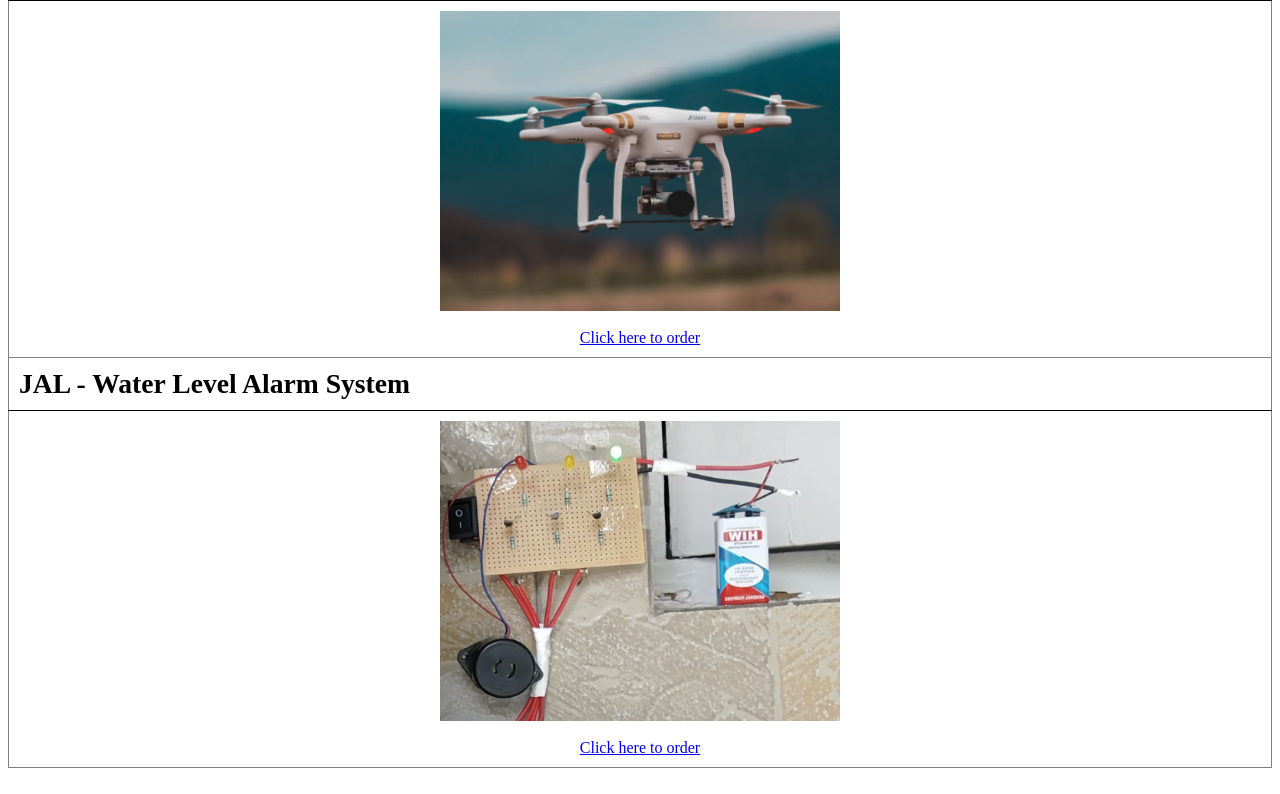
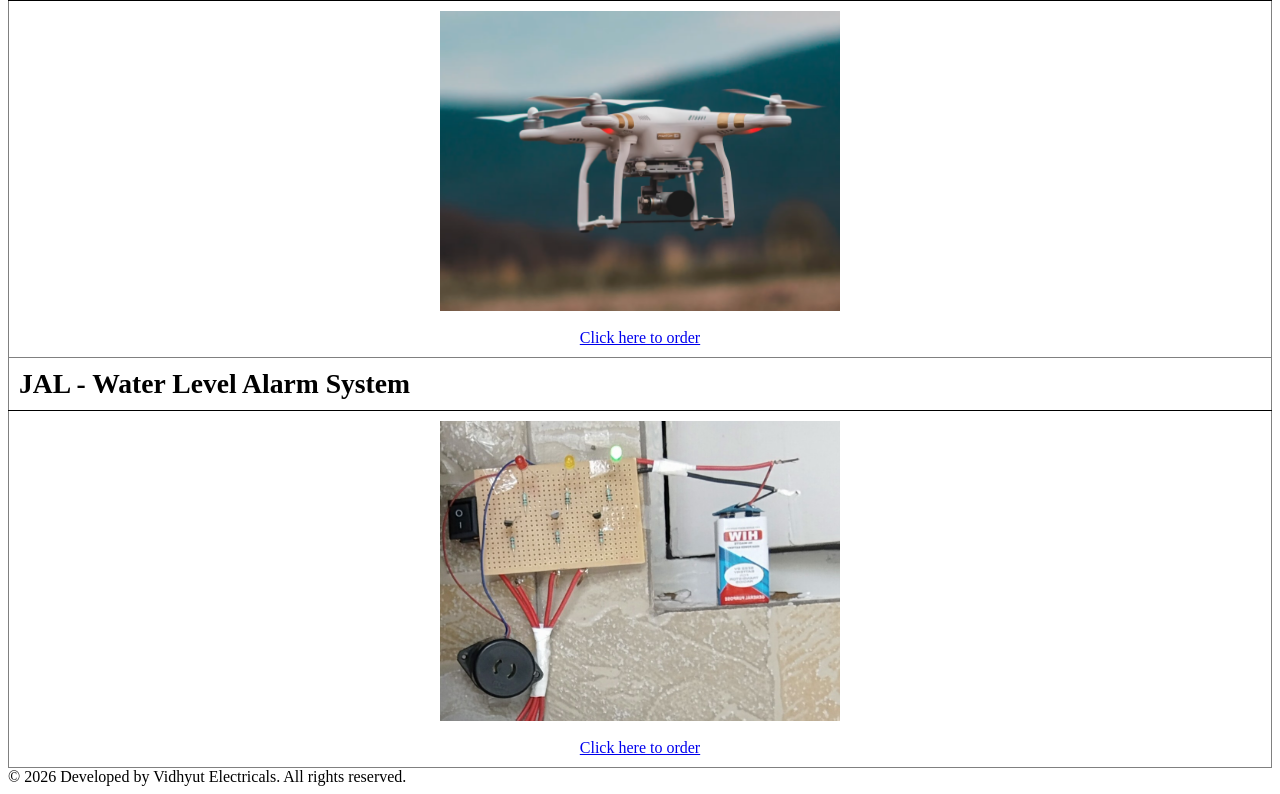
Before and after one commit to VidhyutElectricalsbvn/VE_products, a plain HTML site: page VE_products.html in a window 1280 px wide. Shown: the part 544-1338 px from the top of the page. Drawn offline with Linux system fonts and the light colour scheme.

Commit message:
Update VE_products.html

```diff
--- a/VE_products.html
+++ b/VE_products.html
@@ -67,5 +67,9 @@ to order</a> </td>
 </tr>
 </tbody>
 </table>
+
+<div class="footer">
+&copy; 2026 Developed by Vidhyut Electricals. All rights reserved.
+</div>
 </body>
 </html>
```
